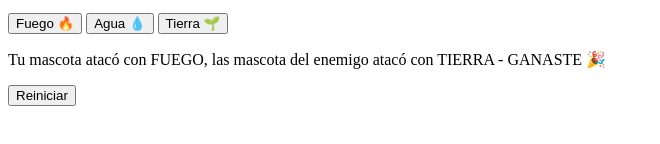
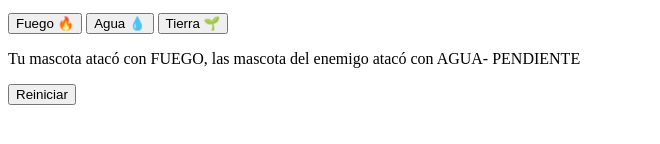
Before and after one commit to andresnavag93/basic-programming-course, a plain HTML site: page mokepon/mokepon.html in a window 1280 px wide. Both pictures are taken after a click on the button "Fuego 🔥". Shown: the part 272-416 px from the top of the page, 0-660 px from the left. Drawn offline with Linux system fonts and the light colour scheme.

Commit message:
:hamer: Print attacks from player a enemy on the screen

```diff
--- a/mokepon/js/mokepon.js
+++ b/mokepon/js/mokepon.js
@@ -68,6 +68,22 @@ function ataqueAleatorioEnemigo() {
   } else {
     ataqueEnemigo = "TIERRA";
   }
+
+  crearMensaje();
+}
+
+function crearMensaje() {
+  let sectionMensajes = document.getElementById("mensajes");
+
+  let parrafo = document.createElement("p");
+  parrafo.innerHTML =
+    "Tu mascota atacó con " +
+    ataqueJugador +
+    ", las mascota del enemigo atacó con " +
+    ataqueEnemigo +
+    "- PENDIENTE";
+
+  sectionMensajes.appendChild(parrafo);
 }
 
 function aleatorio(min, max) {
--- a/mokepon/mokepon.html
+++ b/mokepon/mokepon.html
@@ -30,7 +30,7 @@
         </p>
     </section>
     <section id="mensajes">
-        <p>Tu mascota atacó con FUEGO, las mascota del enemigo atacó con TIERRA - GANASTE 🎉</p>
+        <!-- <p>Tu mascota atacó con FUEGO, las mascota del enemigo atacó con TIERRA - GANASTE 🎉</p> -->
     </section>
     <section id="reiniciar">
         <button id="boton-reiniciar">Reiniciar</button>
```
